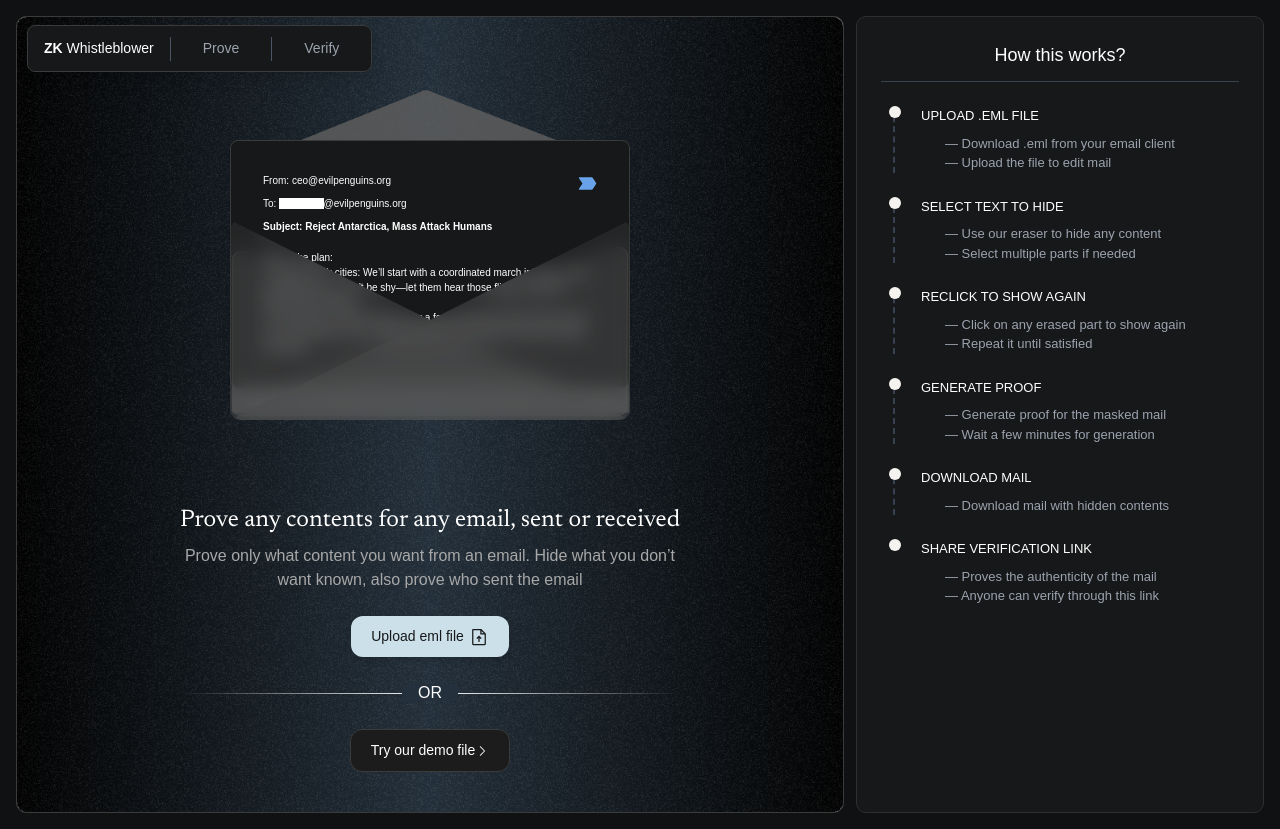
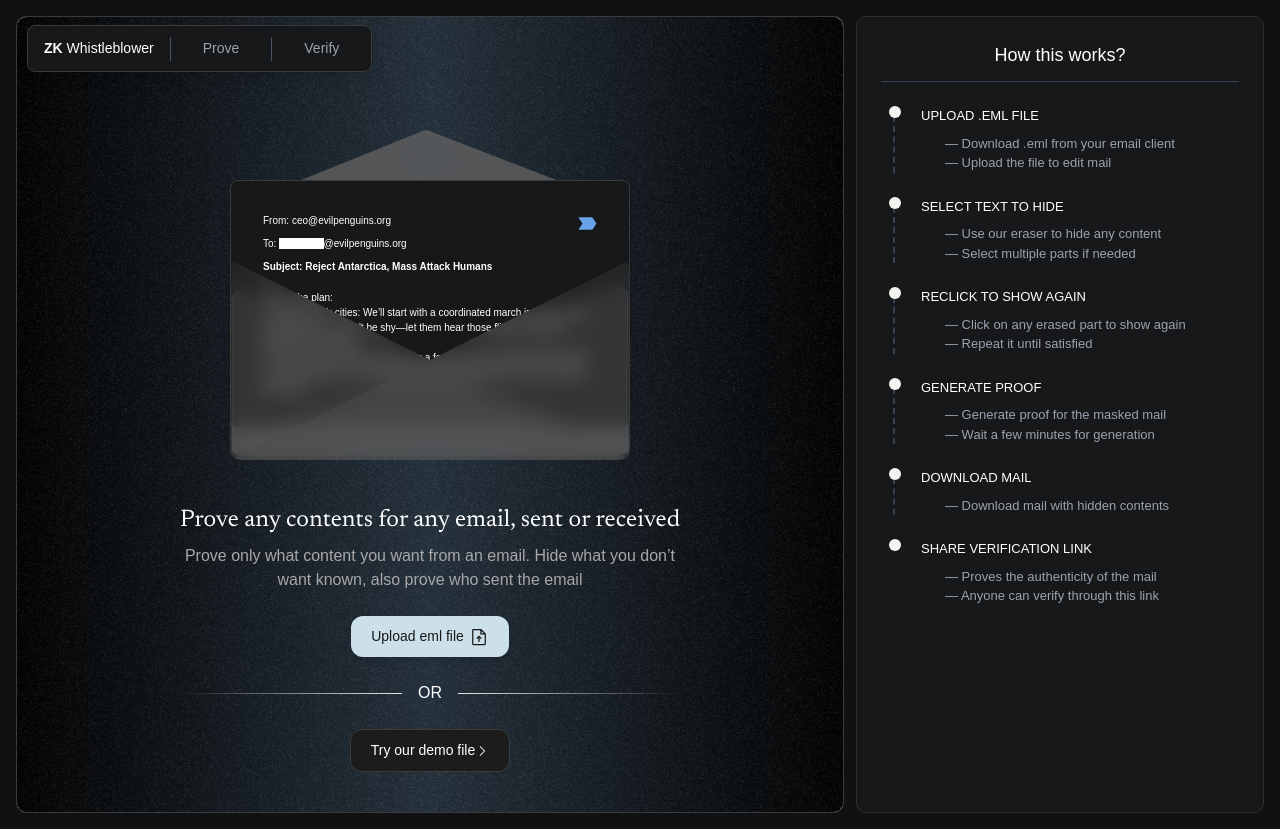
Before and after one commit to Eeshau/email-mask-ui-new, a Next.js app: page / in a window 1280 px wide. Built offline with nearby package versions, Linux system fonts and the light colour scheme; a web font is replaced by a local one.

Commit message:
envelope changes

```diff
--- a/components/Envelope.tsx
+++ b/components/Envelope.tsx
@@ -2,7 +2,7 @@ import React from 'react';
 
 export default function Envelope() {
   return (
-    <div className="flex justify-center items-center h-full">
+    <div className="flex justify-center items-center h-full mt-[40px]">
       {/* Envelope Wrapper */}
       <div className="relative w-[400px] h-[280px] rounded-lg">
 
```
